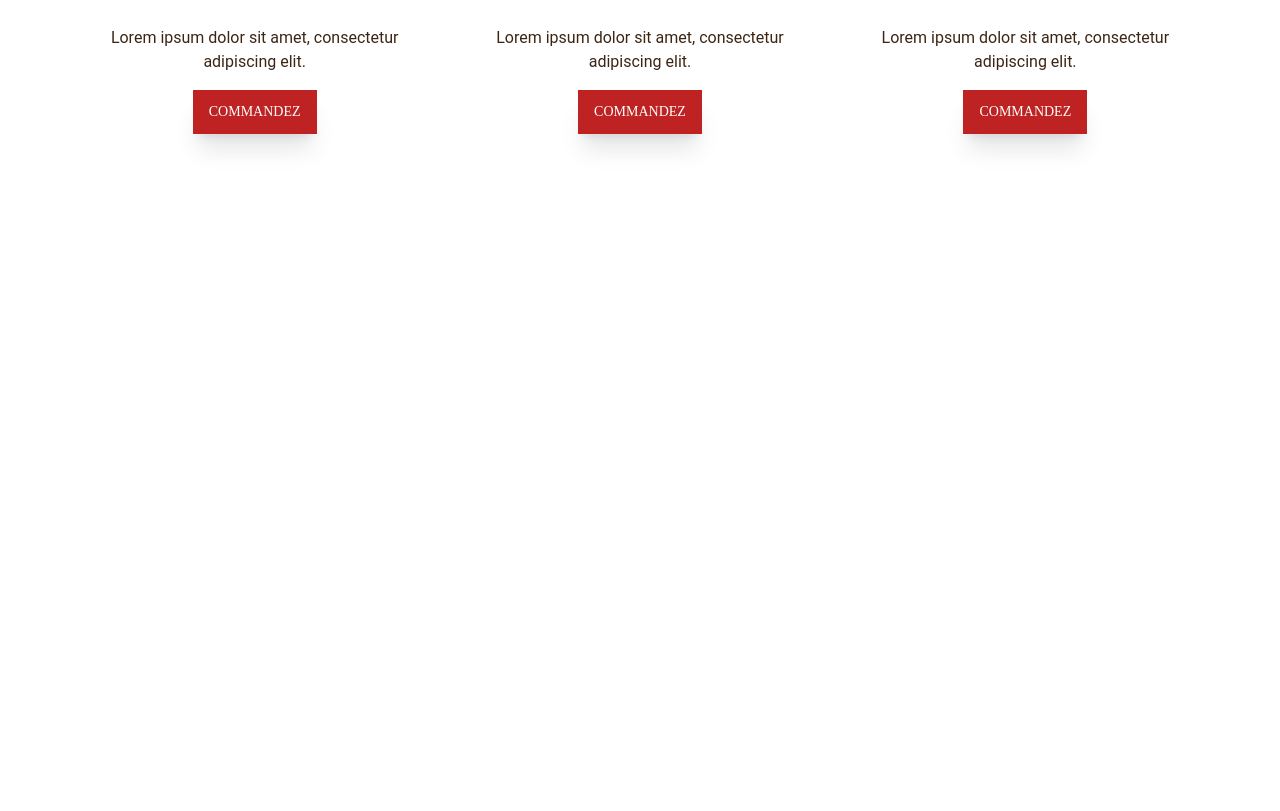
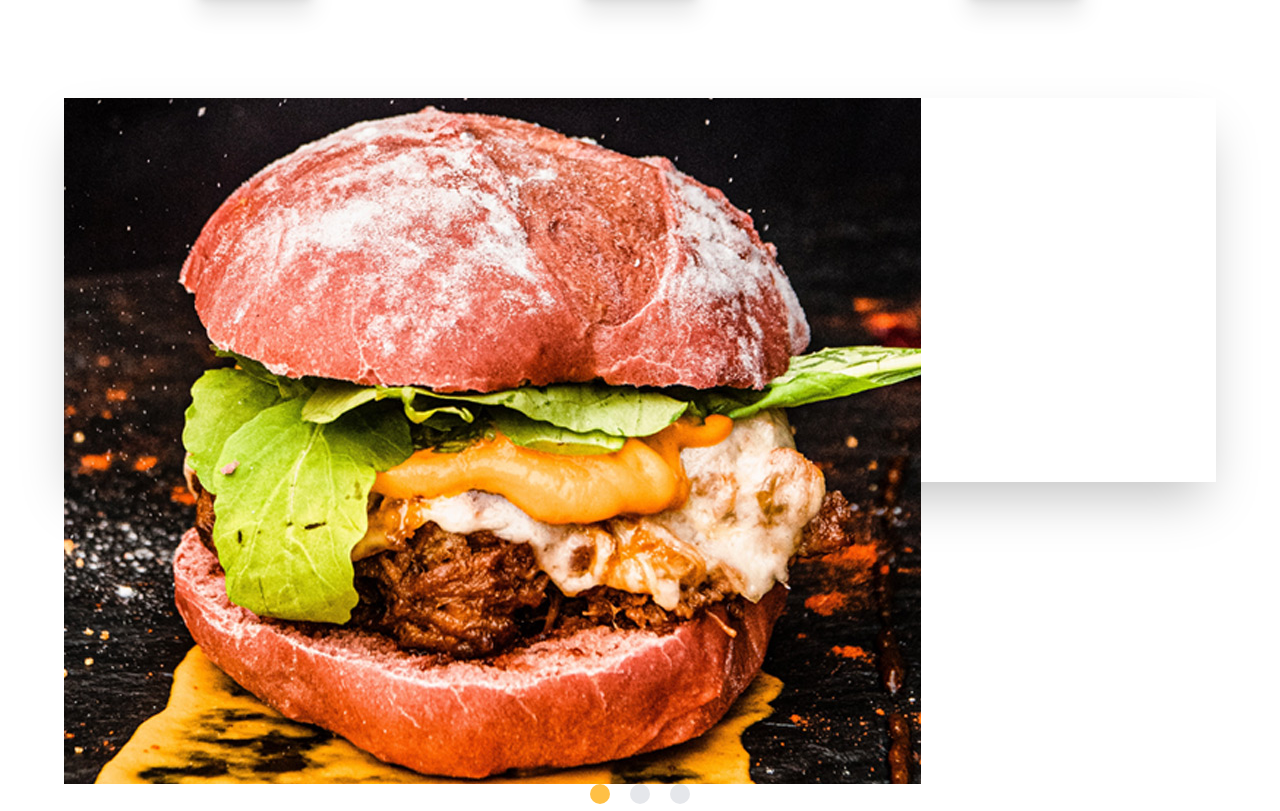
Before and after one commit to Ehouman09/react-projects-react-tailwind-buger-house, a React (Create React App) app: page / in a window 1280 px wide. Shown: the part 1946-2757 px from the top of the page. Before the commit the page ends 2180 px from the top, so only its background shows below. Built offline with nearby package versions, Linux system fonts and the light colour scheme.

Commit message:
Home Event Slide

```diff
--- a/package.json
+++ b/package.json
@@ -7,6 +7,7 @@
     "@testing-library/react": "^13.4.0",
     "@testing-library/user-event": "^13.5.0",
     "react": "^18.2.0",
+    "react-alice-carousel": "^2.9.0",
     "react-dom": "^18.2.0",
     "react-router-dom": "^5.2.0",
     "react-scripts": "5.0.1",
--- /dev/null
+++ b/src/components/marketing/pageSection/EventCard.js
@@ -0,0 +1,28 @@
+import React from 'react';
+import Container from '../../elements/Container';
+import AliceCarousel from 'react-alice-carousel';
+//import 'react-alice-carousel/lib/alice-carousel.css';
+import  '../../../css/carousel.css';
+import Product1 from '../../../medias/images/products/product-1.jpg';
+
+
+export default function EventCard() {
+
+
+  const handleDragStart = (e) => e.preventDefault();
+
+
+  const items = [
+    <img src={ Product1 } onDragStart={handleDragStart} role="presentation" />,
+    <img src={ Product1 }  onDragStart={handleDragStart} role="presentation" />,
+    <img src={ Product1 }  onDragStart={handleDragStart} role="presentation" />,
+  ];
+
+  return (
+    <Container>
+        <div className='shadow-2xl mb-20 h-96'>
+          <AliceCarousel mouseTracking disableButtonsControls items={items} />
+        </div>
+     </Container>
+  )
+}
--- a/src/components/marketing/pageSection/Products.js
+++ b/src/components/marketing/pageSection/Products.js
@@ -21,11 +21,11 @@ export default function Products() {
         vel orci vehicula consectetur.
       </p>
 
-      <div className="grid grid-cols-3 gap-x-1 my-20">
+      <div className="grid grid-cols-3 gap-x-1 mb-20 mt-10">
 
         <div className="w-full h-full">{/* Start col-1 */}
 
-          <div className="relative w-full h-96">
+          <div className="relative w-full h-72">
             <img
               className="bg-primary absolute top-0 left-0 w-full h-full object-cover z-0"
               src={ Product1 }
@@ -49,7 +49,7 @@ export default function Products() {
         <div className="w-full h-full">
           {/* Start col-2 */}
 
-          <div className="relative w-full h-96">
+          <div className="relative w-full h-72">
             <img
               className="bg-primary absolute top-0 left-0 w-full h-full object-cover z-0"
               src={ Product2 }
@@ -73,7 +73,7 @@ export default function Products() {
         <div className="w-full h-full">
           {/* Start col-3 */}
 
-          <div className="relative w-full h-96">
+          <div className="relative w-full h-72">
             <img
               className="bg-primary absolute top-0 left-0 w-full h-full object-cover z-0"
               src={ Product3 }
--- /dev/null
+++ b/src/css/carousel.css
@@ -0,0 +1,169 @@
+
+ .alice-carousel {
+	 position: relative;
+	 width: 100%;
+	 margin: auto;
+	 direction: ltr;
+}
+ .alice-carousel__wrapper {
+	 position: relative;
+	 overflow-x: hidden;
+	 overflow-y: hidden;
+	 box-sizing: border-box;
+	 width: 100%;
+	 height: auto;
+}
+ .alice-carousel__stage {
+	 position: relative;
+	 box-sizing: border-box;
+	 width: 100%;
+	 height: 100%;
+	 margin: 0;
+	 padding: 0;
+	 white-space: nowrap;
+	 transform-style: flat;
+	 -webkit-transform-style: flat;
+	 backface-visibility: hidden;
+	 -webkit-backface-visibility: hidden;
+}
+ .alice-carousel__stage-item {
+	 position: relative;
+	 display: inline-block;
+	 padding: 0;
+	 margin: 0;
+	 box-sizing: border-box;
+	 width: 100%;
+	 height: 100%;
+	 vertical-align: top;
+	 white-space: normal;
+	 line-height: 0;
+}
+ .alice-carousel__stage-item * {
+	 line-height: initial;
+}
+ .alice-carousel__stage-item.__hidden {
+	 opacity: 0;
+	 overflow: hidden;
+}
+ .alice-carousel__prev-btn, .alice-carousel__next-btn {
+	 display: inline-block;
+	 box-sizing: border-box;
+	 width: 50%;
+	 padding: 10px 5px;
+}
+ .alice-carousel__prev-btn [data-area]::after, .alice-carousel__next-btn [data-area]::after {
+	 position: relative;
+	 content: attr(data-area);
+	 text-transform: capitalize;
+}
+ .alice-carousel__prev-btn {
+	 text-align: right;
+}
+ .alice-carousel__next-btn {
+	 text-align: left;
+}
+ .alice-carousel__prev-btn-item, .alice-carousel__next-btn-item {
+	 display: inline-block;
+	 cursor: pointer;
+	 padding: 5px;
+	 margin: 0;
+	 color: #465798;
+}
+ .alice-carousel__prev-btn-item:hover, .alice-carousel__next-btn-item:hover {
+	 color: darkred;
+}
+ .alice-carousel__prev-btn-item.__inactive, .alice-carousel__next-btn-item.__inactive {
+	 opacity: 0.4;
+	 pointer-events: none;
+}
+ .alice-carousel__play-btn {
+	 position: absolute;
+	 top: 30px;
+	 left: 20px;
+	 display: inline-block;
+}
+ .alice-carousel__play-btn:hover {
+	 cursor: pointer;
+}
+ .alice-carousel__play-btn-wrapper {
+	 position: relative;
+	 width: 32px;
+	 height: 32px;
+	 padding: 10px;
+	 border-radius: 50%;
+	 background-color: #fff;
+}
+ .alice-carousel__play-btn-item {
+	 position: absolute;
+	 width: 32px;
+	 height: 32px;
+	 cursor: pointer;
+	 border: 0;
+	 outline: none;
+	 background: transparent;
+}
+ .alice-carousel__play-btn-item::before, .alice-carousel__play-btn-item::after {
+	 position: absolute;
+	 pointer-events: none;
+	 display: block;
+	 width: 0;
+	 height: 0;
+	 content: '';
+	 transition: all 0.4s linear;
+	 border-width: 8px 0 8px 15px;
+	 border-style: solid;
+	 border-color: transparent;
+	 border-left-color: #465798;
+}
+ .alice-carousel__play-btn-item::before {
+	 left: 5px;
+	 height: 14px;
+}
+ .alice-carousel__play-btn-item::after {
+	 top: 7px;
+	 left: 18px;
+}
+ .alice-carousel__play-btn-item.__pause::before, .alice-carousel__play-btn-item.__pause::after {
+	 height: 30px;
+	 border-width: 0 0 0 10px;
+}
+ .alice-carousel__play-btn-item.__pause::after {
+	 top: 0;
+	 left: 18px;
+}
+ .alice-carousel__dots {
+	 /* margin: 30px 3px 5px; */
+	 padding: 0;
+	 list-style: none;
+	 text-align: center;
+}
+ .alice-carousel__dots > li {
+	 display: inline-block;
+}
+ .alice-carousel__dots-item:not(.__custom) {
+	 width: 20px;
+	 height: 20px;
+	 cursor: pointer;
+	 border-radius: 50%;
+     @apply bg-gray-200
+}
+ .alice-carousel__dots-item:not(.__custom):not(:last-child) {
+	 margin-right: 20px;
+}
+ .alice-carousel__dots-item:not(.__custom):hover, .alice-carousel__dots-item:not(.__custom).__active {
+    @apply bg-primary
+}
+ .alice-carousel__slide-info {
+	 position: absolute;
+	 top: 20px;
+	 right: 20px;
+	 display: inline-block;
+	 padding: 5px 10px;
+	 color: #465798;
+	 border-radius: 5px;
+	 background-color: rgba(224, 228, 251, 0.6);
+}
+ .alice-carousel__slide-info-item {
+	 vertical-align: middle;
+	 line-height: 0;
+}
--- a/src/pages/HomePage.js
+++ b/src/pages/HomePage.js
@@ -2,6 +2,7 @@ import React from "react";
 import HeroTop from "../components/marketing/pageSection/HeroTop";
 import LastProducts from "../components/marketing/pageSection/LastProducts";
 import Products from "../components/marketing/pageSection/Products";
+import EventCard from "../components/marketing/pageSection/EventCard";
 
 export default function HomePage() {
   return (
@@ -9,6 +10,7 @@ export default function HomePage() {
       <HeroTop/>
       <LastProducts/>
       <Products/>
+      <EventCard/>
     </>
 
   )
```
Also changed, not shown: 1 other file (tests, documents, lock files or other folders).
